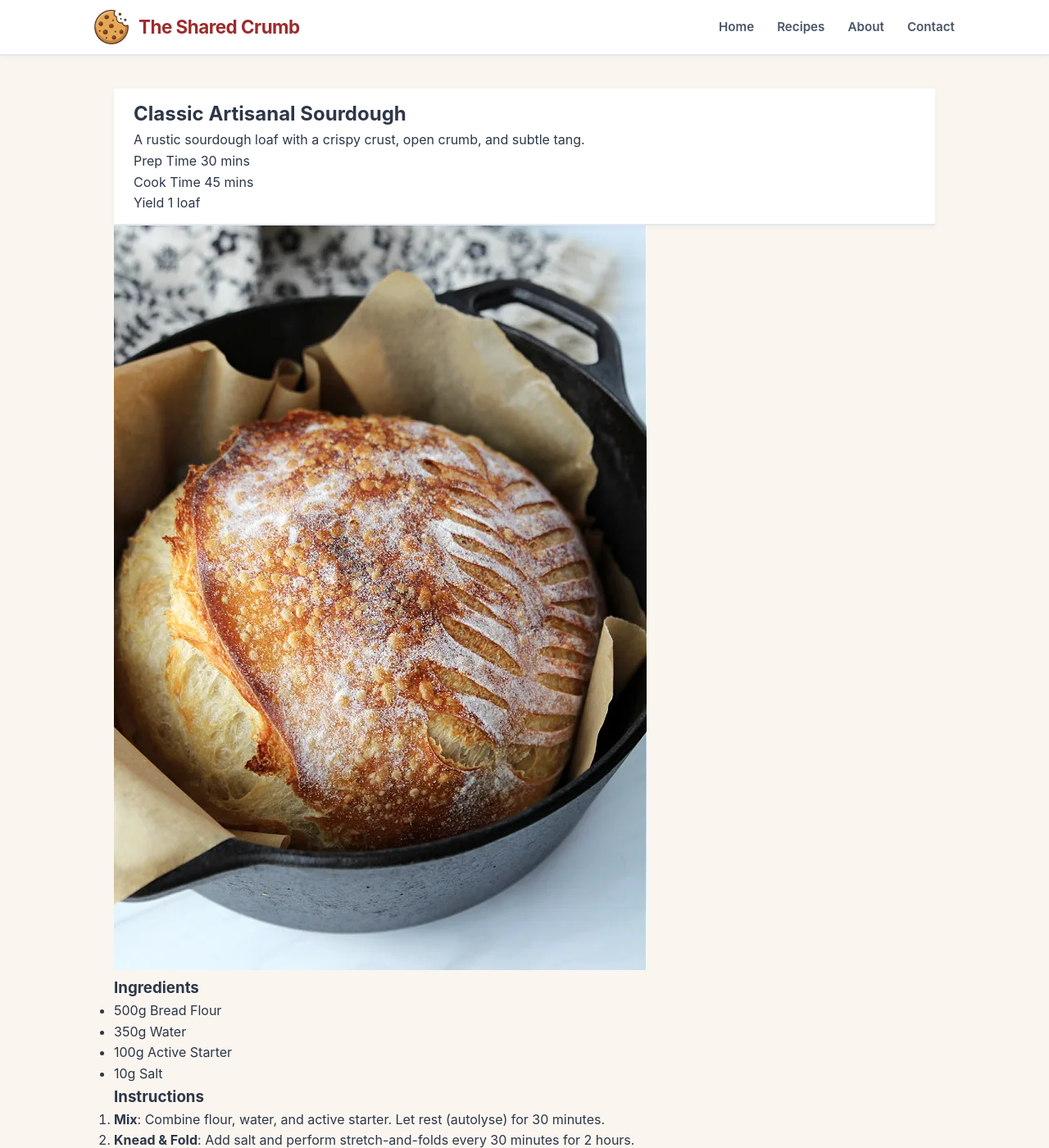
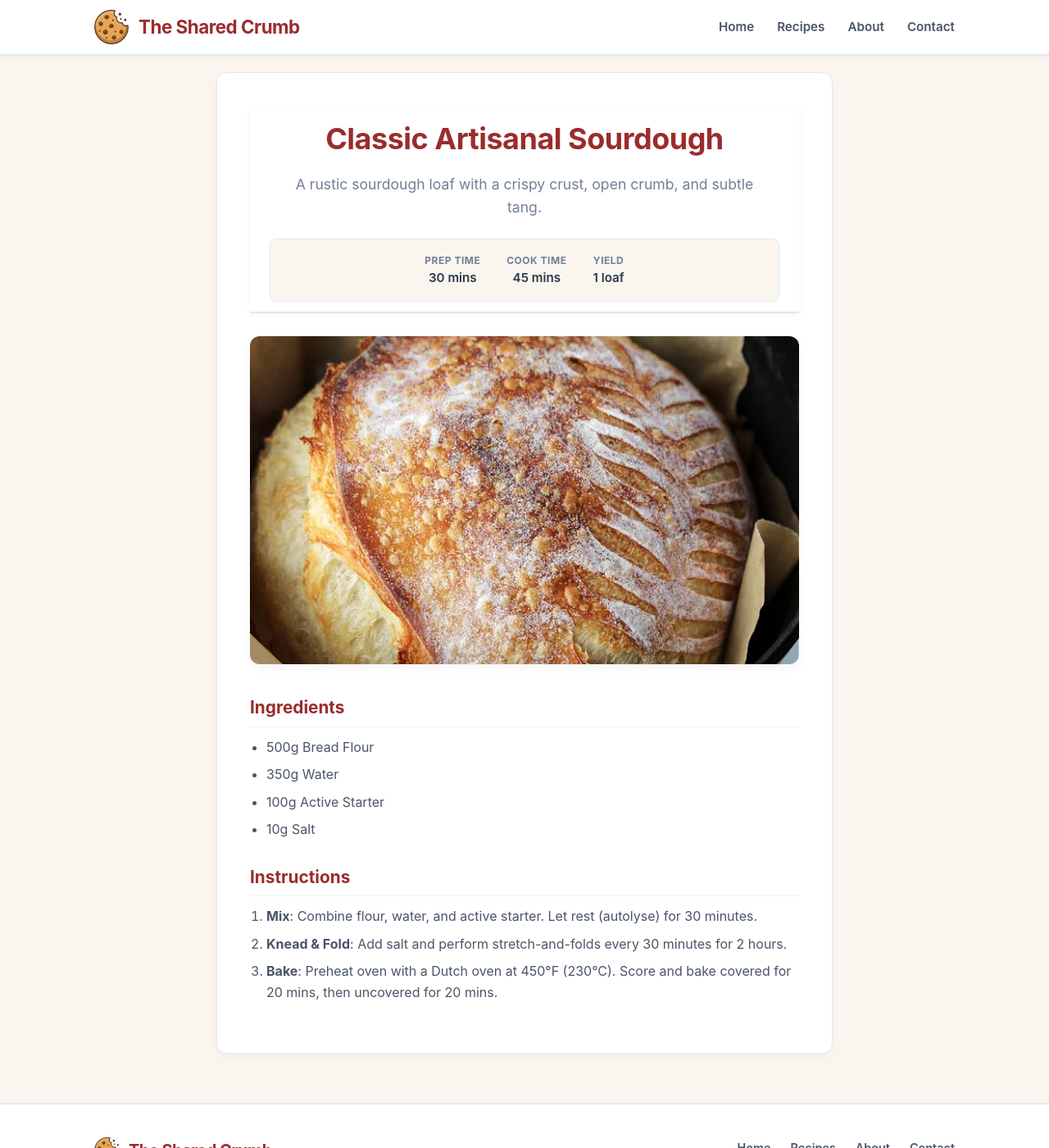
Before and after one commit to TheSharedCrumb/TheSharedCrumb, a Jekyll site: the page built from _recipes/test-sourdough.md, in a window 1280 px wide and 1400 px high. Shown: the whole window at 82% size. Built offline with Jekyll 4.4.1, drawn with Linux system fonts in a browser that asks for light colours.

Commit message:
Add individual recipe layout styles and responsiveness
Added styles for individual recipe layout including header, description, and image constraints. Updated mobile responsiveness for recipe page.

```diff
--- a/assets/css/style.css
+++ b/assets/css/style.css
@@ -430,7 +430,119 @@ footer {
 }
 
 /* ==========================================================================
-   7. Mobile Responsive Adjustments
+   7. Individual Recipe Layout Styles
+   ========================================================================== */
+.recipe-detail-container {
+  max-width: 800px;
+  margin: 20px auto 60px;
+}
+
+.recipe-article {
+  background-color: #FFFFFF;
+  border: 1px solid #E2E8F0;
+  border-radius: 12px;
+  padding: 40px;
+  box-shadow: 0 4px 12px rgba(0, 0, 0, 0.03);
+}
+
+.recipe-header {
+  text-align: center;
+  margin-bottom: 24px;
+}
+
+.recipe-header h1 {
+  font-size: 2.25rem;
+  color: #9B2C2C;
+  letter-spacing: -0.5px;
+  margin-bottom: 12px;
+}
+
+.recipe-description {
+  font-size: 1.1rem;
+  color: #718096;
+  max-width: 600px;
+  margin: 0 auto 24px;
+}
+
+/* Metadata Row (Prep, Cook, Yield) */
+.recipe-meta {
+  display: flex;
+  justify-content: center;
+  gap: 32px;
+  padding: 16px 20px;
+  background-color: #FAF5EF;
+  border-radius: 8px;
+  border: 1px solid #E2E8F0;
+}
+
+.meta-item {
+  display: flex;
+  flex-direction: column;
+  align-items: center;
+}
+
+.meta-label {
+  font-size: 0.75rem;
+  text-transform: uppercase;
+  letter-spacing: 0.5px;
+  color: #718096;
+  font-weight: 700;
+}
+
+.meta-value {
+  font-size: 0.95rem;
+  color: #2D3748;
+  font-weight: 600;
+}
+
+/* Recipe Hero Image Constraints */
+.recipe-image-container {
+  width: 100%;
+  max-height: 400px;
+  border-radius: 12px;
+  overflow: hidden;
+  margin: 28px 0 36px;
+  box-shadow: 0 4px 12px rgba(0, 0, 0, 0.05);
+  background-color: #EDF2F7;
+}
+
+.recipe-image-container img {
+  width: 100%;
+  height: 100%;
+  max-height: 400px;
+  object-fit: cover;
+  display: block;
+}
+
+/* Recipe Content & Markdown Styling */
+.recipe-body h3 {
+  font-size: 1.3rem;
+  color: #9B2C2C;
+  margin: 28px 0 12px;
+  padding-bottom: 6px;
+  border-bottom: 1px solid #EDF2F7;
+}
+
+.recipe-body ul,
+.recipe-body ol {
+  padding-left: 20px;
+  margin-bottom: 20px;
+  color: #4A5568;
+}
+
+.recipe-body li {
+  margin-bottom: 8px;
+  line-height: 1.6;
+}
+
+.recipe-body p {
+  color: #4A5568;
+  margin-bottom: 16px;
+  line-height: 1.7;
+}
+
+/* ==========================================================================
+   8. Mobile Responsive Adjustments
    ========================================================================== */
 @media (max-width: 600px) {
   /* Header Mobile */
@@ -488,4 +600,22 @@ footer {
     flex: 0 0 100%;
     max-width: 100%;
   }
+
+  /* Recipe Page Mobile */
+  .recipe-article {
+    padding: 24px 18px;
+  }
+
+  .recipe-header h1 {
+    font-size: 1.75rem;
+  }
+
+  .recipe-meta {
+    gap: 16px;
+  }
+
+  .recipe-image-container,
+  .recipe-image-container img {
+    max-height: 260px;
+  }
 }
```
